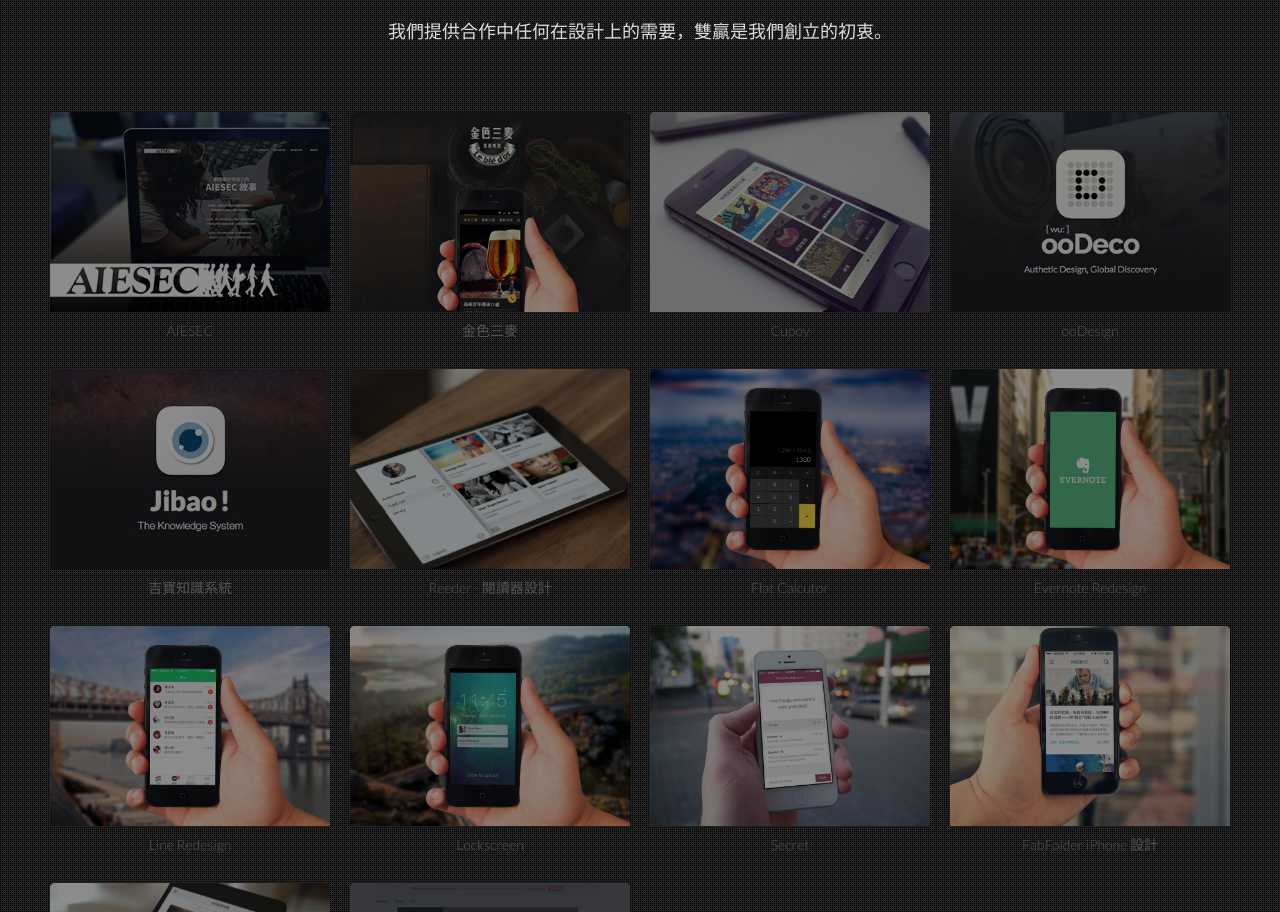
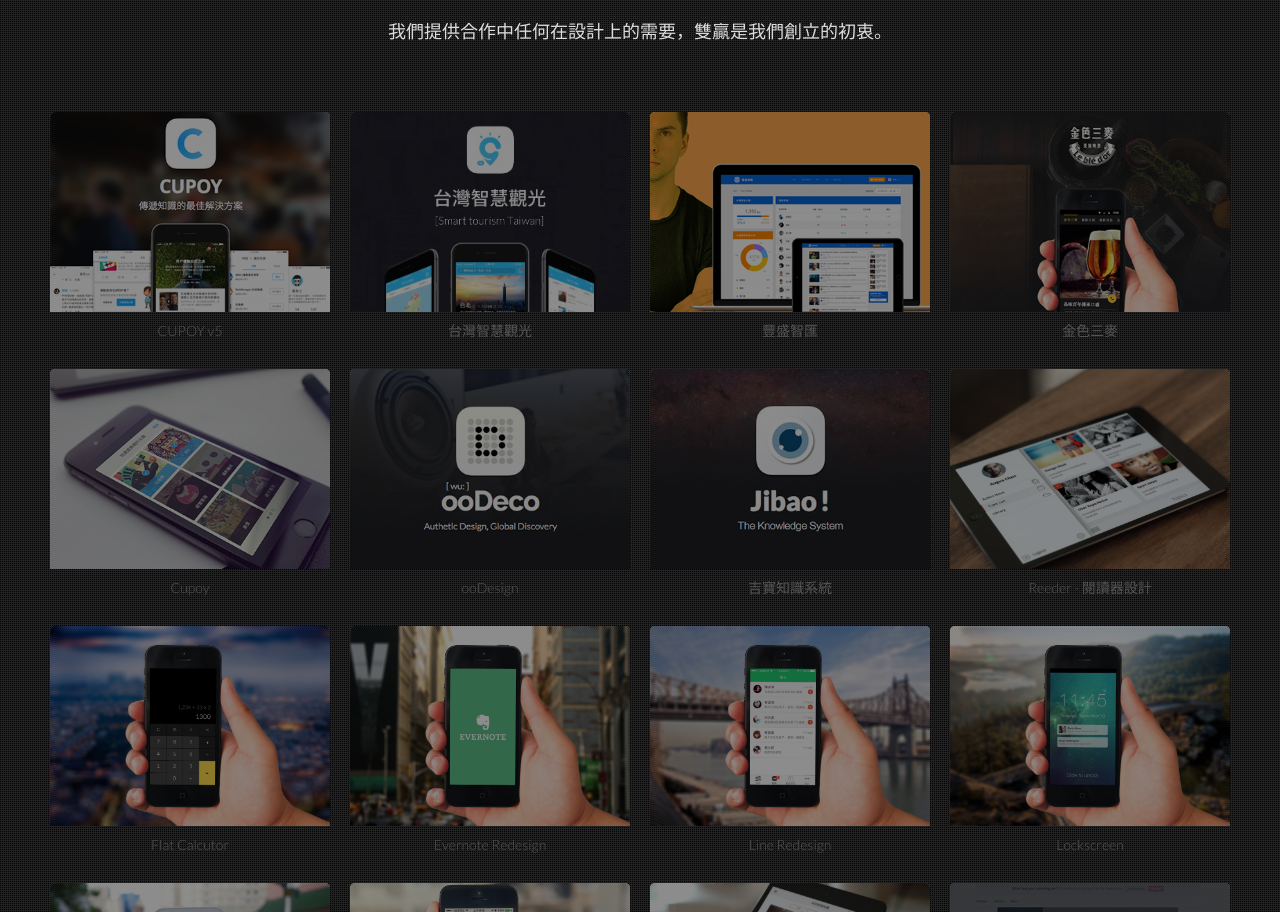
Before and after one commit to Augus/og-design, a plain HTML site: page index.html in a window 1280 px wide. Shown: the part 2853-3765 px from the top of the page. Drawn offline with nearby package versions, Linux system fonts and the light colour scheme; a script that the page names is missing.

Commit message:
新增作品

```diff
--- a/index.html
+++ b/index.html
@@ -261,12 +261,33 @@
                 <div class="button button-stable button-clear">產品優化</div> -->
                 <div class="gallery">
                     <div class="row clear">
+
                         <div class="col col-3">
-                            <a href="https://www.behance.net/gallery/19642125/AIESEC-Taiwan-Website-Redesign" target="_blank">
+                            <a href="https://www.behance.net/gallery/29133641/CUPOY-" target="_blank">
                                 <div class="project">
-                                    <div class="thumbnail" style="background-image: url(images/portfolio/aiesec.png)">
+                                    <div class="thumbnail" style="background-image: url(images/portfolio/CUPOYV5.jpg)">
                                     </div>
-                                    <div class="title">AIESEC</div>
+                                    <div class="title">CUPOY v5</div>
+                                </div>
+                            </a>
+                        </div>
+
+                        <div class="col col-3">
+                            <a href="https://www.behance.net/gallery/29108653/-App-Design" target="_blank">
+                                <div class="project">
+                                    <div class="thumbnail" style="background-image: url(images/portfolio/smarttrip.jpg)">
+                                    </div>
+                                    <div class="title">台灣智慧觀光</div>
+                                </div>
+                            </a>
+                        </div>
+
+                        <div class="col col-3">
+                            <a href="https://www.behance.net/gallery/31313393/_" target="_blank">
+                                <div class="project">
+                                    <div class="thumbnail" style="background-image: url(images/portfolio/豐盛.jpg)">
+                                    </div>
+                                    <div class="title">豐盛智匯</div>
                                 </div>
                             </a>
                         </div>
```
Also changed, not shown: images/portfolio/CUPOYV5.jpg (added), images/portfolio/oodeco.jpg (added), images/portfolio/smarttrip.jpg (added), images/portfolio/台灣智慧觀光 .jpg (added), images/portfolio/豐盛.jpg (added).
